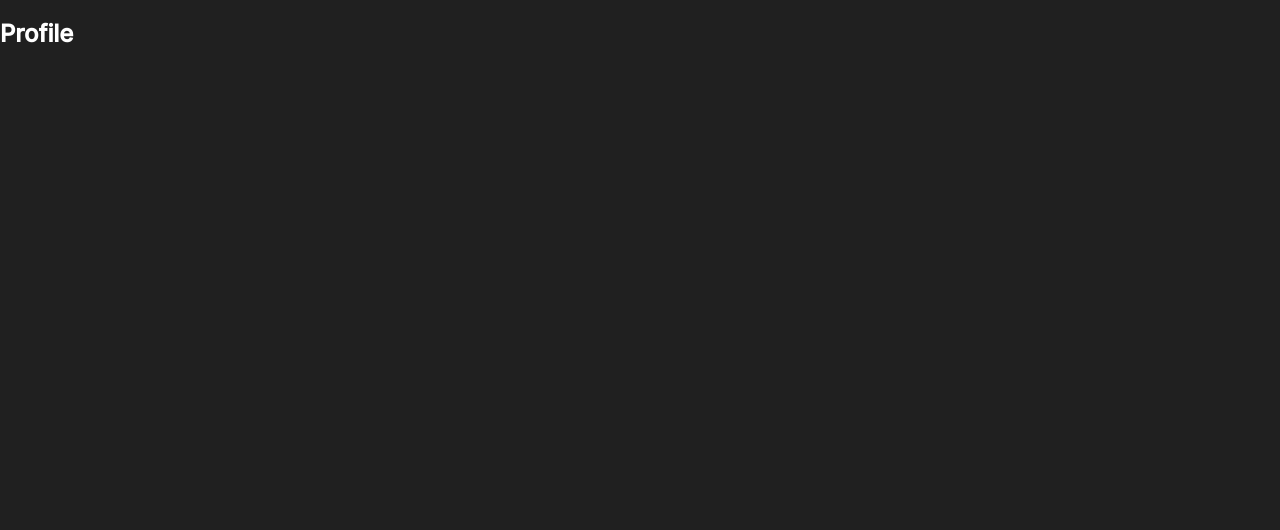
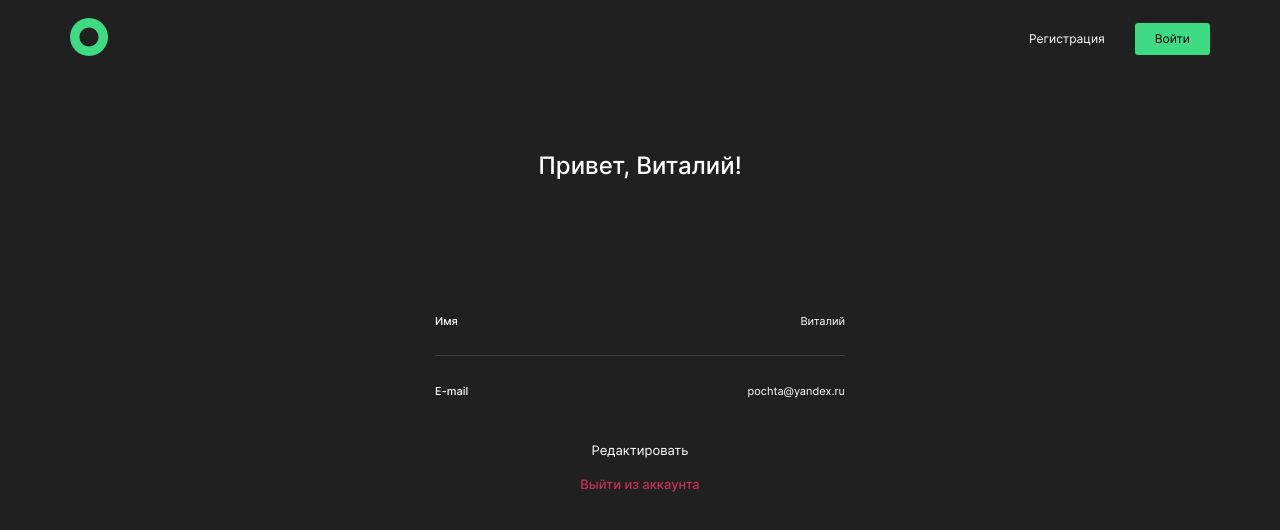
Before and after one commit to KozyrevAlexey/movies-explorer-frontend, a React (Create React App) app: page /profile in a window 1280 px wide. Shown: the top 530 px of the page. Built offline with nearby package versions, Linux system fonts and the light colour scheme.

Commit message:
Feat: Сделать страницу Профиль

```diff
--- a/src/components/Form/Form.jsx
+++ b/src/components/Form/Form.jsx
@@ -17,7 +17,7 @@ const Form = ({ title, children, buttonName, spanText, spanPatch, spanLink }) =>
           alt="Логотип"
         />
       </Link>
-      <h2 className="form__title">{title}</h2>
+      <h1 className="form__title">{title}</h1>
       {children}
 
       <button
--- /dev/null
+++ b/src/components/Profile/Profile.css
@@ -0,0 +1,97 @@
+.profile {
+  display: flex;
+  flex-direction: column;
+}
+
+.profile__content {
+  display: flex;
+  flex-direction: column;
+  align-items: center;
+  padding: 74px 0;
+}
+
+.profile__title {
+font-size: 24px;
+font-weight: 500;
+line-height: normal;
+margin: 0 0 123px;
+}
+
+.profile__form {
+  display: flex;
+  flex-direction: column;
+  max-width: 410px;
+  width: 100%;
+}
+
+.profile__label {
+  display: flex;
+  border-bottom: 1px solid #424242;
+  padding: 0 0 16px;
+  margin: 0 0 17px;
+}
+
+.profile__label:last-child {
+  border-bottom: none;
+}
+
+.profile__name {
+  font-size: 11px;
+font-weight: 500;
+line-height: normal;
+min-width: 140px;
+}
+
+.profile__input {
+  text-align: right;
+font-size: 11px;
+font-weight: 400;
+line-height: normal;
+border: none;
+width: 100%;
+background: #202020;
+color: #fff;
+padding: 0;
+}
+
+.profile__buttons {
+  text-align: center;
+  max-width: 148px;
+  margin: 0 auto;
+
+}
+
+.profile__buttons-submit {
+  text-align: center;
+  font-size: 13px;
+  font-weight: 400;
+  line-height: normal;
+  background: #202020;
+color: #fff;
+border: none;
+display: block;
+width: 100%;
+padding: 0;
+margin: 0 0 16px;
+transition: 0.5s;
+}
+
+.profile__buttons-submit:hover {
+  opacity: 0.8;
+  cursor: pointer;
+}
+
+.profile__buttons-exit {
+  color: #EE3465;
+  text-align: center;
+  font-size: 13px;
+  font-weight: 500;
+  line-height: normal;
+  text-decoration: none;
+  transition: 0.5s;
+}
+
+.profile__buttons-exit {
+  opacity: 0.8;
+  cursor: pointer;
+}
--- a/src/components/Profile/Profile.jsx
+++ b/src/components/Profile/Profile.jsx
@@ -1,9 +1,54 @@
 import React from 'react';
+import './Profile.css'
+import { useState } from 'react';
+import { Link } from 'react-router-dom';
+import Header from '../Header/Header';
 
 const Profile = () => {
+
+  const [name, setName] = useState('Виталий');
+  const [email, setEmail] = useState('pochta@yandex.ru')
   return (
-    <section>
-<h2>Profile</h2>
+    <section className='profile'>
+    <Header />
+    <div className='profile__content'>
+    <h1 className='profile__title'>Привет, Виталий!</h1>
+    <form className='profile__form'>
+      <div className='profile__element'>
+        <label className='profile__label'>
+          <p className='profile__name'>Имя</p>
+          <input
+          className='profile__input'
+          type='text'
+          placeholder='Введите имя'
+          value={name}
+          onChange={(evt) => setName(evt.target.value)}
+          />
+        </label>
+        <label className='profile__label'>
+          <p className='profile__name'>E-mail</p>
+          <input
+          className='profile__input'
+          type='text'
+          placeholder='Укажите e-mail'
+          value={email}
+          onChange={(evt) => setEmail(evt.target.value)}
+          />
+        </label>
+      </div>
+      <div className='profile__buttons'>
+        <button
+        className='profile__buttons-submit'
+        type='submit'
+        >
+        Редактировать
+        </button>
+        <Link
+        className='profile__buttons-exit'
+        to='/signin'>Выйти из аккаунта</Link>
+      </div>
+    </form>
+    </div>
     </section>
   );
 };
```
